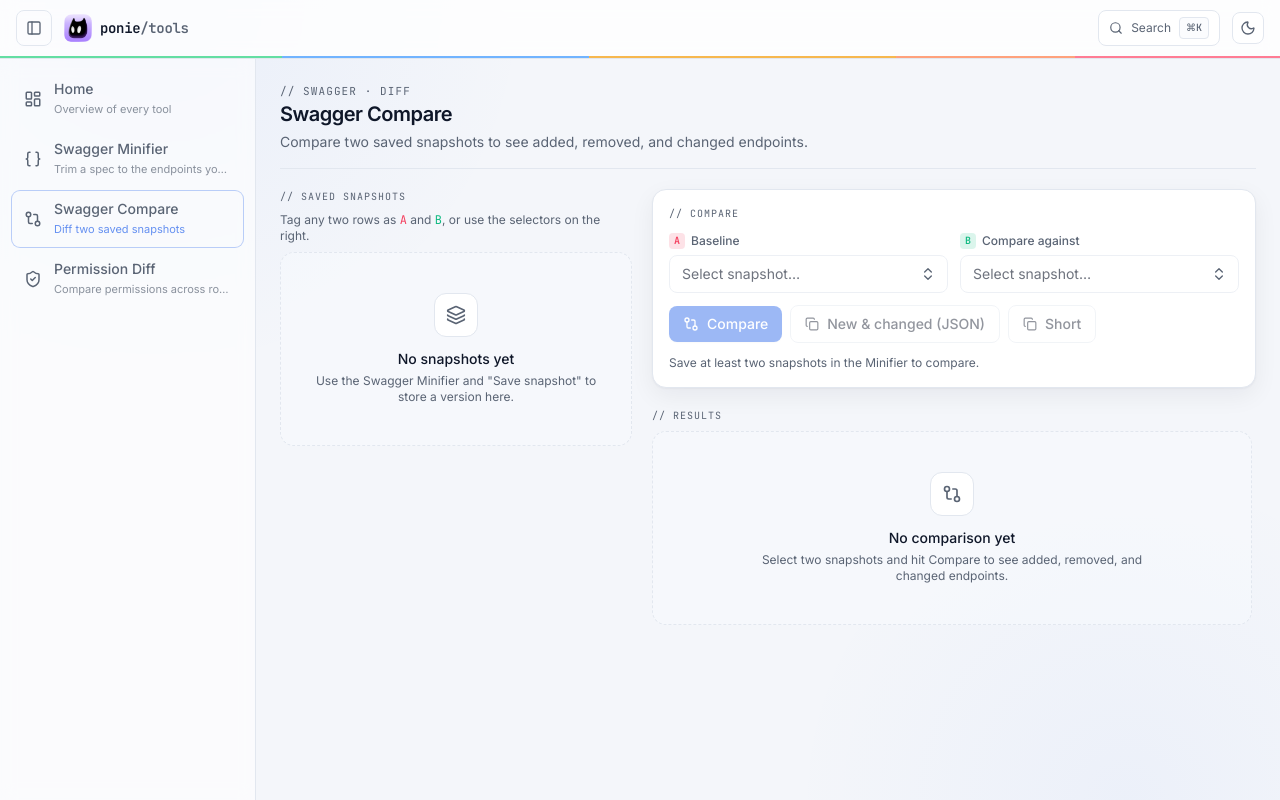
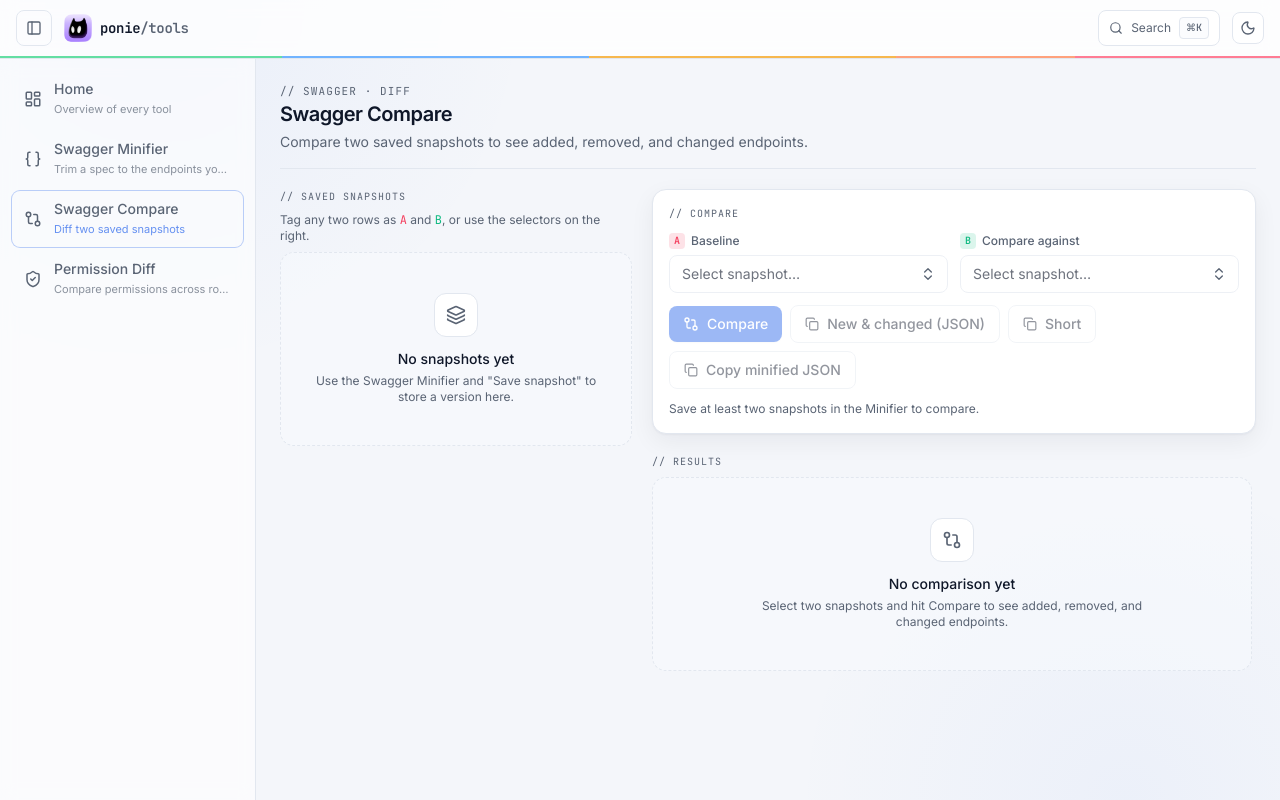
Before and after one commit to susuwatari15/ponie-tools, a Next.js app: page /swagger-compare in a window 1280 px wide. Built offline with nearby package versions, Linux system fonts and the light colour scheme.

Commit message:
feat: enhance Swagger components with improved layout and new minified JSON copy functionality

```diff
--- a/src/app/_swagger-minifier/components/SwaggerEndpointList.tsx
+++ b/src/app/_swagger-minifier/components/SwaggerEndpointList.tsx
@@ -15,7 +15,7 @@
 	selectedIds,
 	onToggleSelection,
 }) => (
-	<div className="scroll-ide min-h-0 flex-1 overflow-y-auto p-2">
+	<div className="scroll-ide min-h-0 p-2">
 		{endpoints.length === 0 ? (
 			<div className="m-2 flex flex-col items-center gap-2 rounded-lg border border-dashed border-line px-4 py-8 text-center text-sm text-muted">
 				<SearchX className="h-5 w-5" aria-hidden />
--- a/src/app/_swagger-minifier/components/SwaggerInputPanel.tsx
+++ b/src/app/_swagger-minifier/components/SwaggerInputPanel.tsx
@@ -88,7 +88,7 @@
 	selectedIds,
 	onToggleSelection,
 }) => (
-	<Card flush className="flex min-h-[560px] flex-col overflow-hidden lg:min-h-0">
+	<Card flush className="flex min-h-[560px] flex-col overflow-auto max-h-full lg:min-h-0">
 		<div className="border-b border-line p-4">
 			<p className="mb-2 font-mono text-[10px] uppercase tracking-widest text-muted">
 				// input
--- a/src/app/swagger-compare/_components/SwaggerComparePanel.tsx
+++ b/src/app/swagger-compare/_components/SwaggerComparePanel.tsx
@@ -16,6 +16,8 @@
   compareOpenApiRawJson,
   type OpenApiCompareResult,
 } from "@/lib/openApiCompare";
+import { parseOpenApiInput } from "@/lib/openApiInput";
+import { buildEndpointIndex, minifySwagger } from "@/lib/swaggerMinifier";
 import { SwaggerCompareResults } from "./SwaggerCompareResults";
 import { SwaggerSnapshotList } from "./SwaggerSnapshotList";
 
@@ -111,6 +113,26 @@
     try {
       await navigator.clipboard.writeText(text);
       toast(`New & changed (${fmt}) copied`, "success");
+    } catch {
+      toast("Couldn't access the clipboard", "error");
+    }
+  };
+
+  const handleCopyMinified = async () => {
+    if (!snapBForCopy?.rawJson) return;
+    const parsed = parseOpenApiInput(snapBForCopy.rawJson.trim());
+    if (parsed.error || !parsed.doc) {
+      toast("Invalid OpenAPI JSON", "error");
+      return;
+    }
+    const ids = buildEndpointIndex(parsed.doc).map((e) => e.id);
+    if (ids.length === 0) {
+      toast("Nothing to copy", "error");
+      return;
+    }
+    try {
+      await navigator.clipboard.writeText(minifySwagger(ids, parsed.doc));
+      toast("Minified JSON copied", "success");
     } catch {
       toast("Couldn't access the clipboard", "error");
     }
@@ -223,6 +245,14 @@
             >
               Short
             </Button>
+            <Button
+              disabled={!snapBForCopy?.rawJson}
+              onClick={() => void handleCopyMinified()}
+              title="Copy the full minified JSON of snapshot B"
+              leftIcon={<Copy className="h-3.5 w-3.5" />}
+            >
+              Copy minified JSON
+            </Button>
           </div>
           {notEnough ? (
             <p className="mt-3 text-xs text-muted">
```
